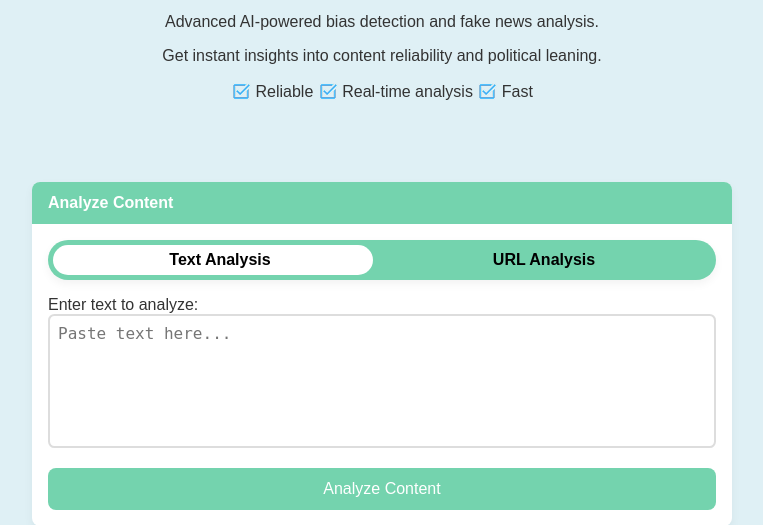
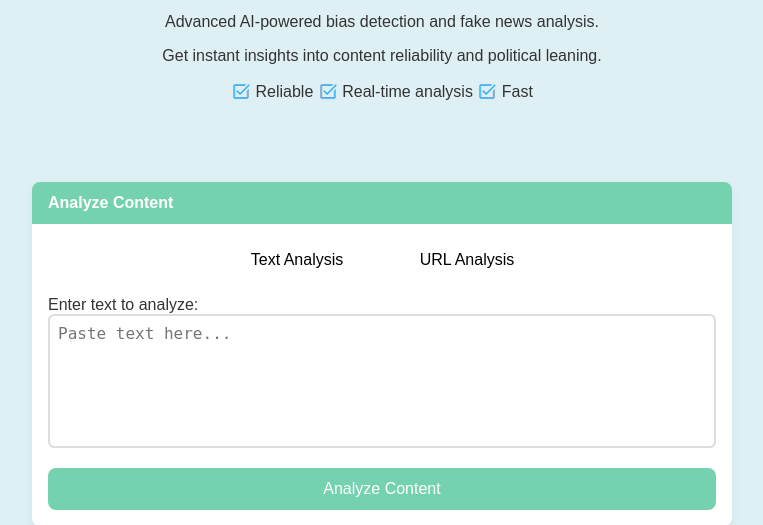
Before and after one commit to peter5454/Clearify, a Flask app: page / in a window 1280 px wide. Shown: the part 232-757 px from the top of the page, without its empty margins (258-1021 px from the left). Run offline with Flask 3, Linux system fonts and the light colour scheme; parts of the project's set-up code (start-up, migrations or seed data) failed here and were passed over.

Commit message:
FINAL FIX

```diff
--- a/main.py
+++ b/main.py
@@ -82,6 +82,12 @@ def derive_final_verdict(political, social, fake_news, dbias_score):
 def summarize_clearify_results(text, political, social, fake_news, dbias_score, dbias_label):
     client = get_gemini_client()
     final_verdict, votes = derive_final_verdict(political, social, fake_news, dbias_score)
+    verdict_to_bar = {
+    "left": 0.0,
+    "center": 0.5,
+    "right": 1.0
+    }
+    bar_target = verdict_to_bar.get(final_verdict, 0.5)
 
     analysis = {
         "input_text": text,
@@ -172,7 +178,7 @@ def summarize_clearify_results(text, political, social, fake_news, dbias_score,
             "final_verdict": final_verdict
         }
 
-    return gemini_summary, final_verdict, votes
+    return gemini_summary, final_verdict, votes, bar_target
 
 # ---------------- Routes ---------------- #
 @app.route('/')
@@ -219,7 +225,7 @@ def analyze():
         tone_result = analyze_tone(text)
         sentiment_label, sentiment_percentage = analyze_sentiment(text)
 
-        gemini_summary, final_verdict, votes = summarize_clearify_results(
+        gemini_summary, final_verdict, votes, bar_target = summarize_clearify_results(
             text,
             political_result,
             sbic_result,
@@ -242,7 +248,8 @@ def analyze():
             "social_bias_analysis": sbic_result,
             "final_verdict": final_verdict,
             "weighted_votes": votes,
-            "gemini_summary": gemini_summary
+            "gemini_summary": gemini_summary,
+            "bar_target": bar_target
         }
 
         logger.info("Analysis completed successfully for input type: %s", input_type)
--- a/static/script.js
+++ b/static/script.js
@@ -80,9 +80,24 @@ document.getElementById("analyzeBtn").addEventListener("click", async function (
 });
 
 // ========================================================
+// POLITICAL BAR ANIMATION
+// ========================================================
+function updatePoliticalBar(value) {
+  // value = 0.0 (left), 0.5 (center), 1.0 (right)
+  const bar = document.getElementById("politicalBar");
+  if (!bar) return;
+
+  const percent = value * 100;
+
+  bar.style.transition = "left 0.7s ease-out";
+  bar.style.left = percent + "%";
+}
+
+// ========================================================
 // DISPLAY RESULTS FUNCTION
 // ========================================================
-  function displayResults(result) {
+function displayResults(result) {
+
   // ----- Bias -----
   let biasScoreNum = 0;
   if (Array.isArray(result.bias_score)) {
@@ -93,7 +108,7 @@ document.getElementById("analyzeBtn").addEventListener("click", async function (
     biasScoreNum = result.bias_score.score;
   }
 
-  const isBiased = biasScoreNum >= 50; // Threshold for bias
+  const isBiased = biasScoreNum >= 50;
   const biasLabelText = isBiased ? "Biased" : "Non Biased";
 
   const biasElement = document.getElementById("biasLabel");
@@ -157,6 +172,8 @@ document.getElementById("analyzeBtn").addEventListener("click", async function (
   document.getElementById("politicalConfidence").textContent = `${polConf}%`;
   document.getElementById("politicalProgress").style.width = `${polConf}%`;
 
+  updatePoliticalBar(result.bar_target ?? 0.5);
+
   // ----- Social Bias Analysis -----
   const sb = result.social_bias_analysis || {};
   document.getElementById("socialLabel").textContent = (sb.bias_category || "None").replace(/^\w/, (c) => c.toUpperCase());
@@ -179,10 +196,6 @@ document.getElementById("analyzeBtn").addEventListener("click", async function (
 
   document.getElementById("results").style.display = "block";
 }
-
-
-
-
 
 // ========================================================
 // MOCK RESULTS FOR FALLBACK
@@ -208,15 +221,15 @@ function displayMockResults() {
     overview: "This content demonstrates moderate political bias but maintains factual accuracy.",
     reliability: "Most sources appear trustworthy, with minor subjective language detected.",
     recommendation: "Cross-check similar sources to confirm facts and reduce potential framing bias.",
-    overview: "This content demonstrates moderate political bias but maintains factual accuracy.",
-    reliability: "Most sources appear trustworthy, with minor subjective language detected.",
-    recommendation: "Cross-check similar sources to confirm facts and reduce potential framing bias.",
-
+    bar_target: 0.5
   };
 
   displayResults(mockResult);
 }
-//FEEDBACK / STAR RATING SYSTEM
+
+// ========================================================
+// FEEDBACK / STAR RATING SYSTEM
+// ========================================================
 document.addEventListener("DOMContentLoaded", () => {
   const stars = document.querySelectorAll("#stars span");
   let rating = 0;
@@ -230,7 +243,6 @@ document.addEventListener("DOMContentLoaded", () => {
     });
   });
 
-  // ===== FEEDBACK SUBMISSION =====
   document.getElementById("feedbackBtn").addEventListener("click", async () => {
     const feedbackText = document.getElementById("feedbackText").value;
     const submittedText =
--- a/static/style.css
+++ b/static/style.css
@@ -154,19 +154,28 @@ button.analyze:disabled {
 
 /* ----- SWITCH SLIDER ----- */
 .switch-container {
+  position: relative;
+  width: 100%;
+  max-width: 340px;
   height: 40px;
-  background: var(--accent-green);
-  border-radius: 30px;
-  position: relative;
+  margin: 0 auto;
   display: flex;
   align-items: center;
-  justify-content: space-between;
-  padding: 0 10px;
-  font-family: sans-serif;
-  font-weight: bold;
-  cursor: pointer;
-  user-select: none;
-  box-shadow: 0 4px 10px rgba(0, 0, 0, 0.05);
+}
+
+.switch-slider {
+  position: absolute;
+  top: 4px;
+  left: 4px;
+  width: calc(50% - 8px);
+  height: 32px;
+  background: white;
+  border-radius: 25px;
+  transition: left 0.3s ease;
+}
+
+.switch-container.active .switch-slider {
+  left: calc(50% + 4px);
 }
 
 .switch-label {
@@ -174,23 +183,6 @@ button.analyze:disabled {
   text-align: center;
   z-index: 2; /* keep text visible above slider */
   color: black;
-}
-
-.switch-slider {
-  position: absolute;
-  top: 5px;
-  left: 5px;
-  width: 320px;
-  height: 30px;
-  background: white;
-  border-radius: 25px;
-  transition: all 0.5s ease;
-  z-index: 1;
-}
-
-.switch-container.active .switch-slider {
-  left: 342px; /* move to the right */
-  background: white;
 }
 
 .switch-container.active .switch-label.text {
```
